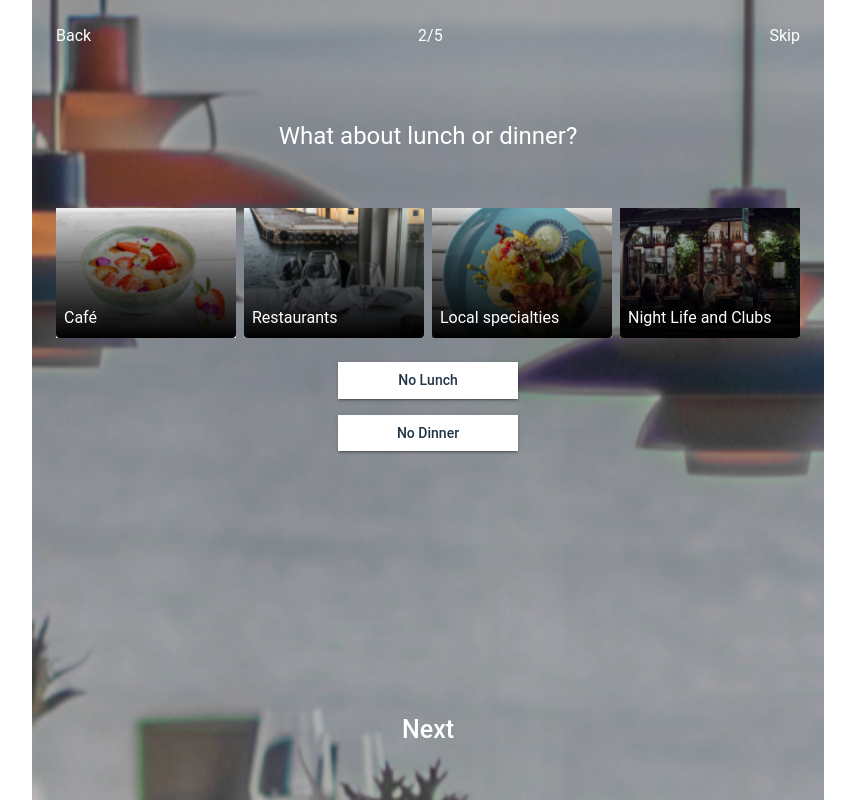
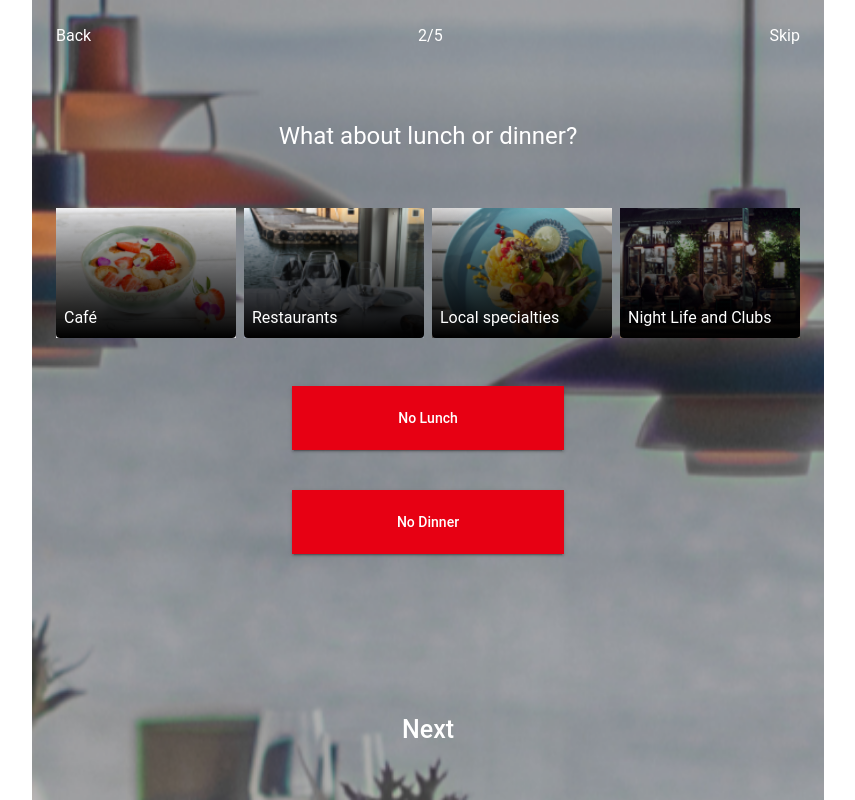
Before and after one commit to vexleet/baaa-visit-denmark, a React (Vite) app: page /lunch in a window 1280 px wide. Shown: the whole page, without its empty margins (212-1067 px from the left). Built offline with nearby package versions, Linux system fonts and the light colour scheme; a web font is replaced by a local one.

Commit message:
change the overlay on the cards and buttons on the lunch page

```diff
--- a/src/context/PreferencesContext.jsx
+++ b/src/context/PreferencesContext.jsx
@@ -21,7 +21,8 @@ const PreferencesContext = createContext({
 export const PreferencesProvider = ({ children }) => {
   const initialState = {
     breakfast: '',
-    lunch: '',
+    lunch: [],
+    dinner: [],
     activities: []
   };
 
--- a/src/pages/Lunch.jsx
+++ b/src/pages/Lunch.jsx
@@ -11,16 +11,34 @@ const Lunch = () => {
   const {
     updateActivePage,
     updatePreference,
-    selectedPreferences: { lunch }
+    selectedPreferences: { lunch, dinner }
   } = usePreferencesContext();
 
   const { toggleSelectActivity, selectedItems, itemIsSelected, setSelectedItems } =
     useSelectItems();
 
+    const { toggleSelectActivity: toggleLunch, selectedItems: dinnerItems, setSelectedItems: setDinnerItems } =
+    useSelectItems();
+
+    const { toggleSelectActivity: toggleDinner,selectedItems: lunchItems, setSelectedItems: setLunchItems } =
+    useSelectItems();
   useEffect(() => {
     updateActivePage(2);
     setSelectedItems(lunch);
   }, []);
+
+  useEffect(() => {
+    updatePreference('lunch', selectedItems);
+    updatePreference('dinner', selectedItems);
+  }, [selectedItems]);
+
+  useEffect(() => {
+    if ([...lunchItems, ...dinnerItems].length === 0) {
+      setSelectedItems([])
+    } else {
+      setSelectedItems([...lunchItems, ...dinnerItems])
+    }
+  }, [dinnerItems, lunchItems]);
 
   const placesToEatList = [
     {
@@ -50,6 +68,15 @@ const Lunch = () => {
     navigate('/activities');
   };
 
+  const handleNoLunch = () => {
+    updatePreference('lunch', []);
+    setLunchItems([]);
+  };
+
+  const handleNoDinner = () => {
+    updatePreference('dinner', []);
+    setDinnerItems([]);
+  };
   return (
     <PageLayout
       title="What about lunch or dinner?"
@@ -58,7 +85,7 @@ const Lunch = () => {
       onNextPage={handleNextPage}>
       <>
         <Typography variant="body1" my={2} color="#fff">
-          {selectedItems.length > 0 ? `${selectedItems.length} selected` : <>&nbsp;</>}
+          {selectedItems?.length > 0 ? `${selectedItems?.length} selected` : <>&nbsp;</>}
         </Typography>
         <Box display="flex" justifyContent="space-between" flexWrap="wrap" gap={1}>
           {placesToEatList.map((place, index) => (
@@ -72,11 +99,27 @@ const Lunch = () => {
           ))}
         </Box>
         <Box mt={3} display="flex" flexDirection="column" width={180} mx="auto">
-          <Button variant="contained" color="white">
+          <Button  style={{
+          backgroundColor: lunch.length === 0 ? '#e70013' : 'white',
+          color: lunch.length === 0 ? 'white' : 'black',
+          alignContent: 'center',
+          alignSelf: 'center',
+          width: '17rem',
+          height: '4rem',
+          marginTop: '1.5rem'
+        }} onClick={handleNoLunch} variant="contained" color="white">
             No Lunch
           </Button>
           <Box my={1}></Box>
-          <Button variant="contained" color="white">
+          <Button style={{
+          backgroundColor: dinner.length === 0 ? '#e70013' : 'white',
+          color: dinner.length === 0 ? 'white' : 'black',
+          alignContent: 'center',
+          alignSelf: 'center',
+          width: '17rem',
+          height: '4rem',
+          marginTop: '1.5rem'
+        }} onClick={handleNoDinner} variant="contained" color="white">
             No Dinner
           </Button>
         </Box>
```
